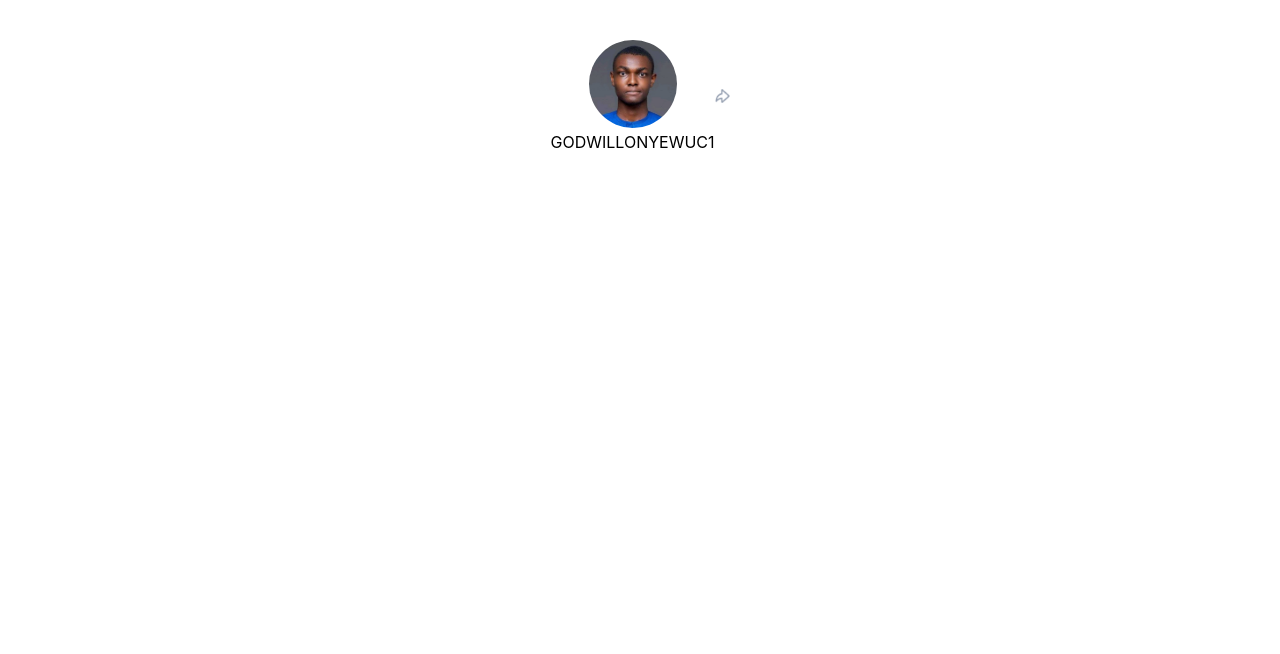
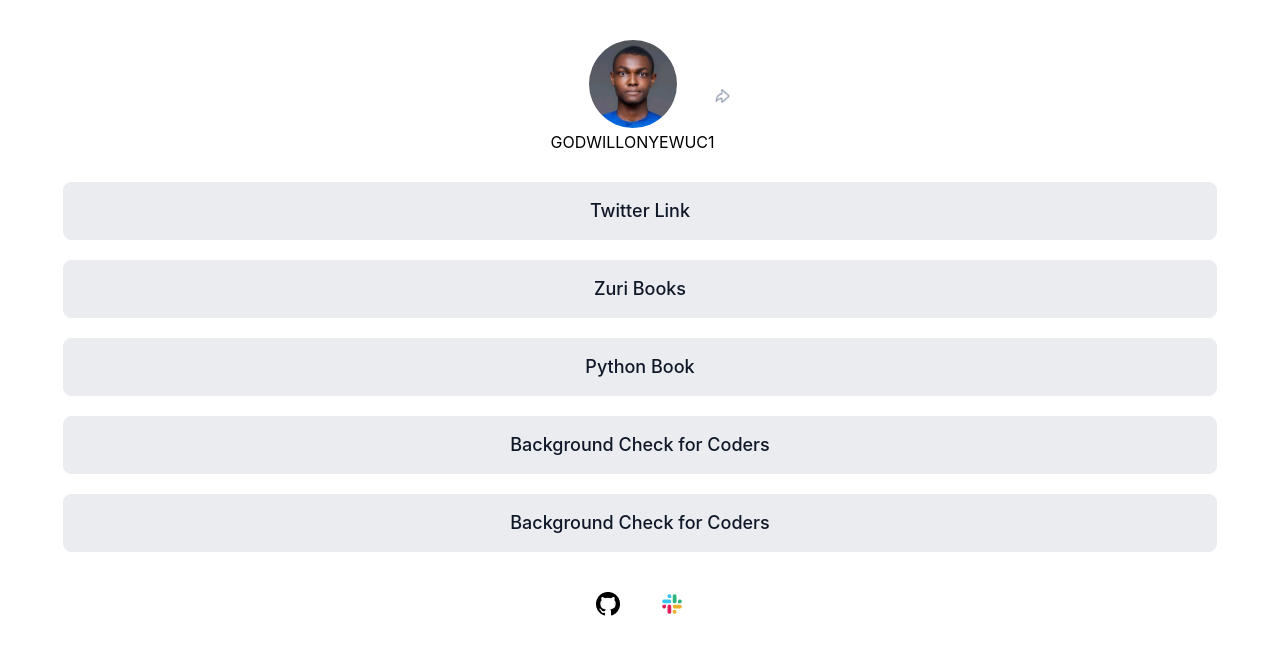
Before and after one commit to GREENFONTS/HNG_firstTask, a React (Create React App) app: page / in a window 1280 px wide. Shown: the top 654 px of the page. Built offline with nearby package versions, Linux system fonts and the light colour scheme.

Commit message:
completed the links section

```diff
--- a/src/App.js
+++ b/src/App.js
@@ -1,12 +1,13 @@
-import logo from './logo.svg';
 import './App.css';
 import Header from './components/Header';
+import Links from './components/links';
 
 function App() {
   return (
     <div className="App">
       <div>
         <Header />
+        <Links />
 
       </div>
 
--- /dev/null
+++ b/src/components/links.jsx
@@ -0,0 +1,64 @@
+import React from "react";
+
+const Links = () => {
+  return (
+    <div className="links_section">
+      <a
+        className="links"
+        href="https://training.zuri.team/"
+        target="_blank"
+        id="btn_zuri"
+        rel="noreferrer"
+      >
+        Twitter Link
+      </a>
+
+      <a
+        className="links"
+        href="http://books.zuri.team/"
+        target="_blank"
+        id="books"
+        rel="noreferrer"
+      >
+        Zuri Books
+      </a>
+
+      <a
+        className="links"
+        href="https://books.zuri.team/python-for-beginners?ref_id=elevio"
+        target="_blank"
+        id="books"
+        rel="noreferrer"
+      >
+        Python Book
+      </a>
+
+      <a
+        className="links"
+        href="https://background.zuri.team/"
+        target="_blank"
+        id="pitch"
+        rel="noreferrer"
+      >
+        Background Check for Coders
+      </a>
+
+      <a
+        className="links"
+        href="https://books.zuri.team/design-rules"
+        target="_blank"
+        id="book_design"
+        rel="noreferrer"
+      >
+        Background Check for Coders
+      </a>
+
+      <div className="icons">
+        <img src="assets/github.png" id="github" alt="github_img" />
+        <img src="assets/slack.png" id="slackImg" alt="slack_img" />
+      </div>
+    </div>
+  );
+};
+
+export default Links;
```
